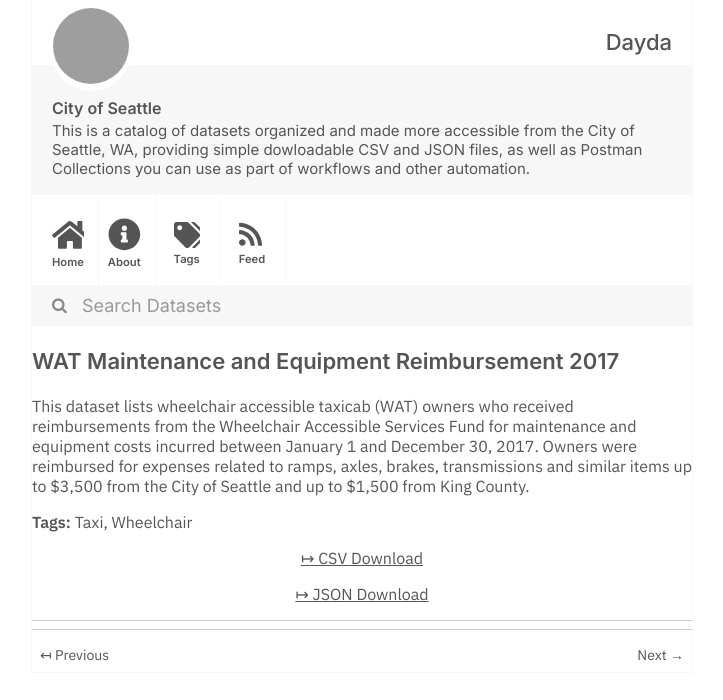
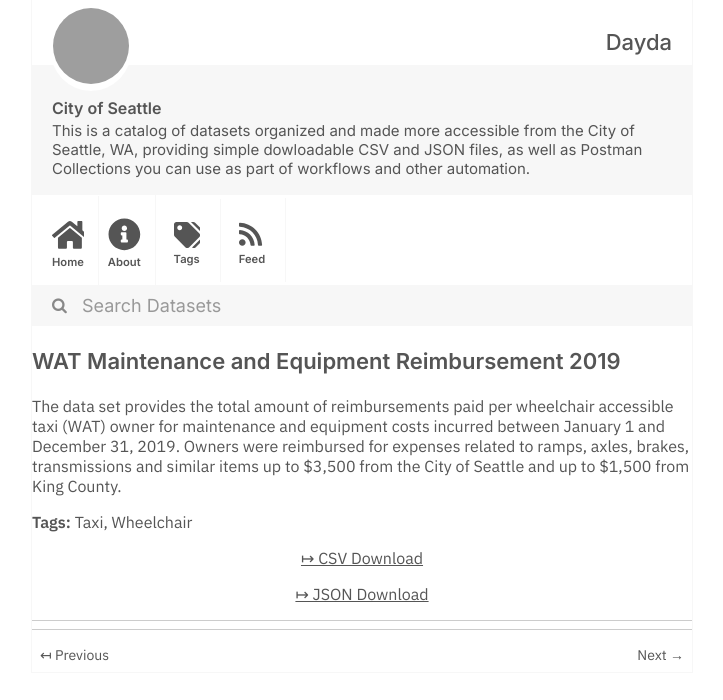
Before and after one commit to dayda-entities/city-of-seattle, a Jekyll site: the page built from _posts/2020-11-10-wat-maintenance-and-equipment-.md, in a window 1280 px wide, cut to the strip 0-700 px from the top of the page. Shown: the whole strip, without its empty margins (278-1001 px from the left). Built offline with Jekyll 4.4.1, drawn with Linux system fonts in a browser that asks for light colours; grey boxes are pictures that could not be loaded.

Commit message:
Publish Data

```diff
--- a/_posts/2020-11-10-wat-maintenance-and-equipment-.md
+++ b/_posts/2020-11-10-wat-maintenance-and-equipment-.md
@@ -1,7 +1,7 @@
 ---
-title: WAT Maintenance and Equipment Reimbursement 2017
-created: '2020-11-10T16:59:48.382260'
-modified: '2020-11-10T16:59:48.382271'
+title: WAT Maintenance and Equipment Reimbursement 2019
+created: '2020-11-10T16:59:23.560093'
+modified: '2020-11-10T16:59:23.560104'
 state: active
 type: dataset
 tags:
@@ -9,9 +9,9 @@ tags:
   - Wheelchair
 groups:
   - Local Government
-csv_url: 'https://data.seattle.gov/api/views/q4zb-r3zn/rows.csv?accessType=DOWNLOAD'
-json_url: 'https://data.seattle.gov/api/views/q4zb-r3zn/rows.json?accessType=DOWNLOAD'
+csv_url: 'https://data.seattle.gov/api/views/eqey-hg4m/rows.csv?accessType=DOWNLOAD'
+json_url: 'https://data.seattle.gov/api/views/eqey-hg4m/rows.json?accessType=DOWNLOAD'
 layout: post
 
 ---
-This dataset lists wheelchair accessible taxicab (WAT) owners who received reimbursements from the Wheelchair Accessible Services Fund for maintenance and equipment costs incurred between January 1 and December 30, 2017. Owners were reimbursed for expenses related to ramps, axles, brakes, transmissions and similar items up to $3,500 from the City of Seattle and up to $1,500 from King County.
+The data set provides the total amount of reimbursements paid per wheelchair accessible taxi (WAT)  owner for maintenance and equipment costs incurred between January 1 and December 31, 2019.  Owners were reimbursed for expenses related to ramps, axles, brakes, transmissions and similar items up to $3,500 from the City of Seattle and up to $1,500 from King County.
```
